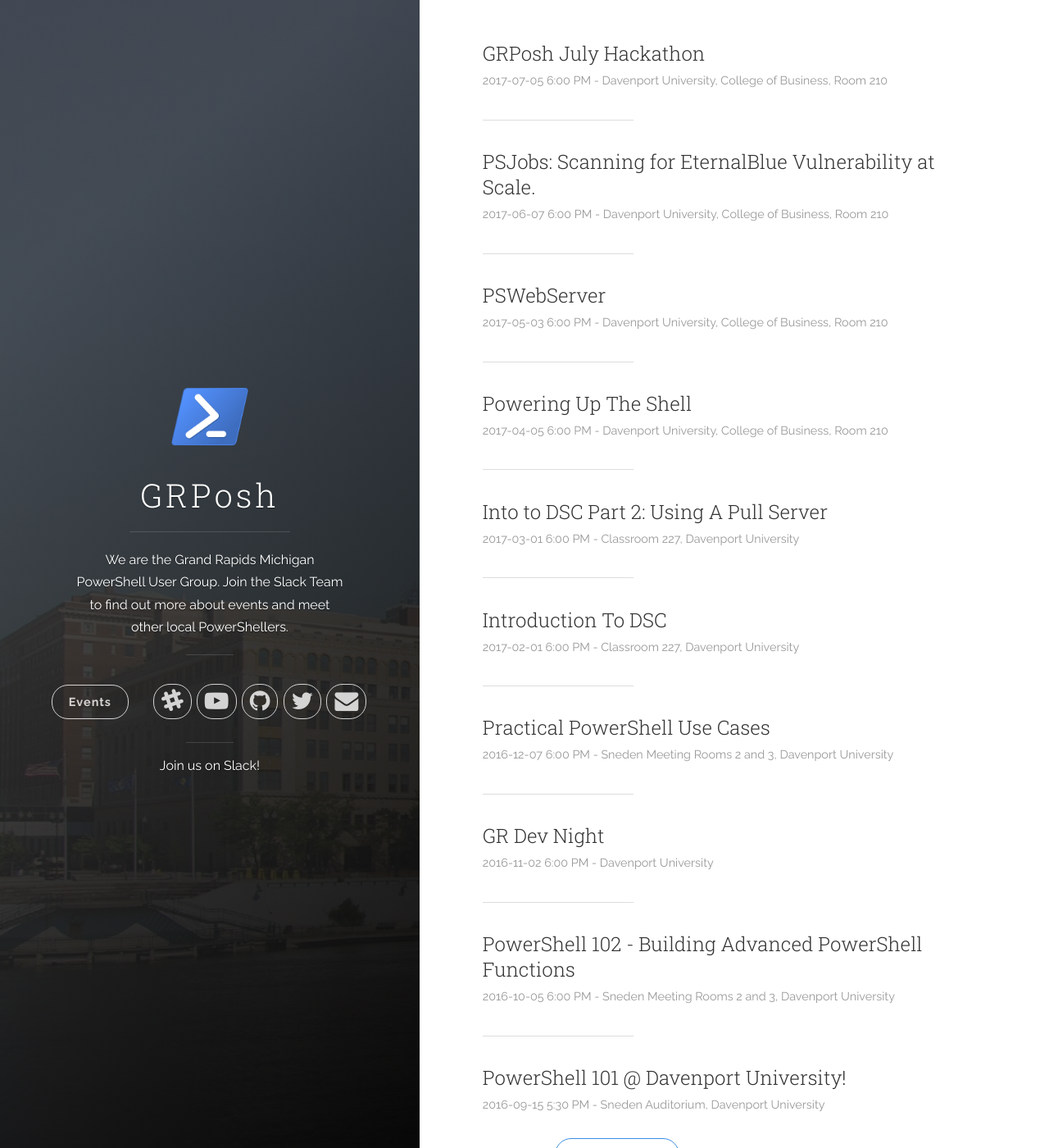
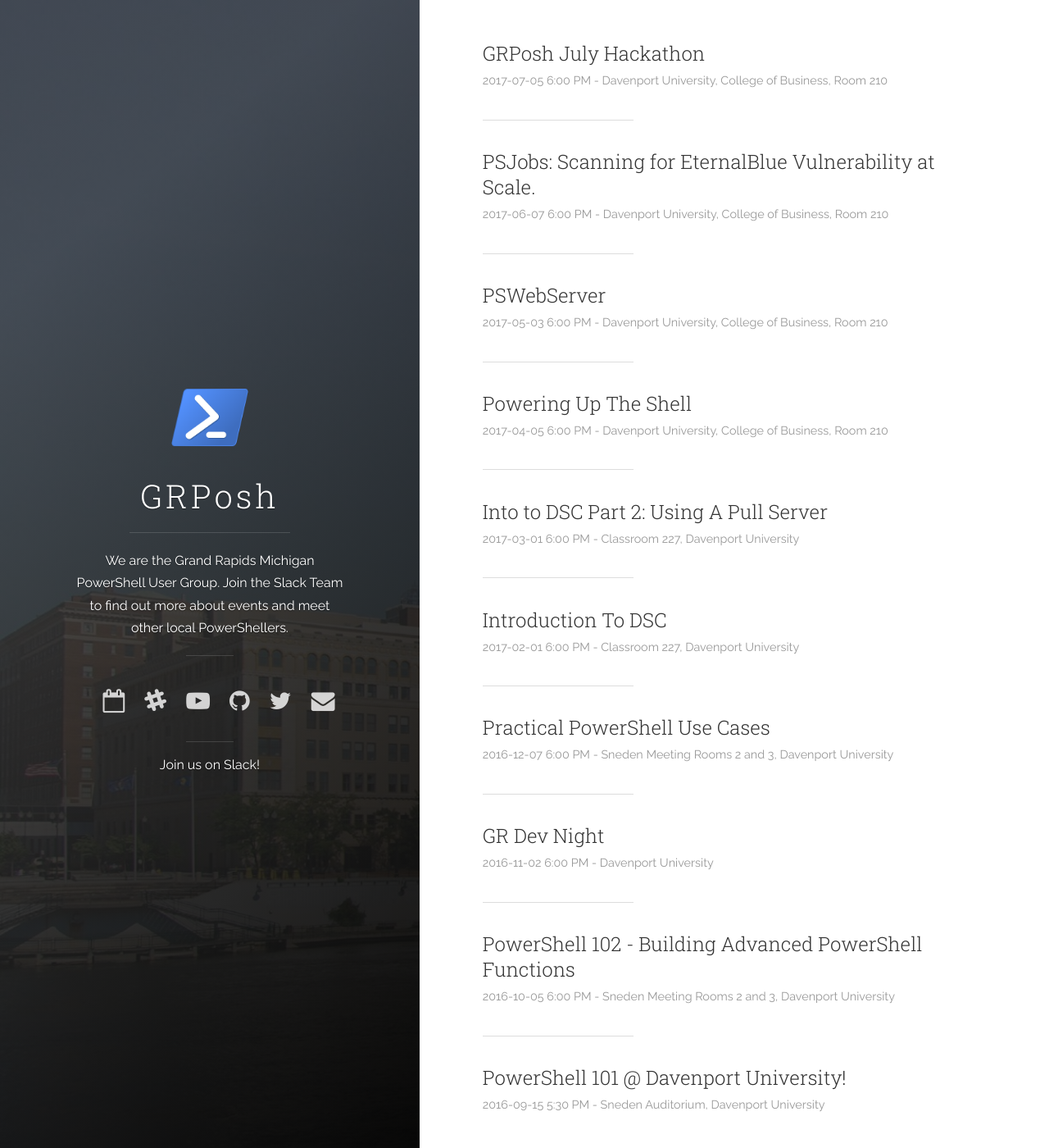
Before and after one commit to GRPosh/GRPosh.github.io, a Jekyll site: the page built from index.html, in a window 1280 px wide and 1400 px high. Shown: the whole window at 82% size. Built offline with Jekyll 4.4.1, drawn with Linux system fonts in a browser that asks for light colours; nearby versions of some CDN libraries; the list of posts is cut into pages by our own code.

Commit message:
Clean up icons.

```diff
--- a/_config.yml
+++ b/_config.yml
@@ -9,9 +9,9 @@
 author:
   name: GRPosh
   email: grposh@outlook.com
-  slack_team: grposh
+  slack_team: GRPosh
   twitter_username: grposh
-  github_username:  grposh
+  github_username:  GRPosh
   youtube_channel: https://www.youtube.com/channel/UCb9jg2gj9alnFVCXuRuEVaA
 
 defaults:
--- a/_includes/header.html
+++ b/_includes/header.html
@@ -18,19 +18,21 @@
 
         <div class="navigation-wrapper">
 
-          <nav class="cover-navigation cover-navigation--primary">
+          <nav class="cover-navigation navigation--social">
+
             <ul class="navigation">
-              <li class="navigation__item"><a href="{{ site.baseurl }}#events" title="link to {{ site.title }} events." class="events-button">Events</a></li>
-            </ul>
-          </nav>
 
-          <nav class="cover-navigation navigation--social">
-            <ul class="navigation">
+              <!-- Events -->
+              <li class="navigation__item">
+                <a href="{{ site.baseurl }}#events" title="{{ site.author.name }} Events" class="events-button">
+                  <i class="fa fa-calendar-o fa-2x"></i>
+                </a>
+              </li>
 
               {% if site.author.slack_team %}
               <!-- Slack -->
               <li class="navigation__item">
-                <a href="https://{{ site.author.slack_team }}.slack.com" title="{{ site.author.slack_team }} on Slack" target="_blank">
+                <a href="https://{{ site.author.slack_team }}.slack.com" title="{{ site.author.name}} on Slack" target="_blank">
                   <i class="fa fa-slack fa-2x"></i>
                   <span class="label">Slack</span>
                 </a>
@@ -38,7 +40,7 @@
               {% endif %}
               {% if site.author.youtube_channel %}
               <li class="navigation__item">
-                <a href="{{ site.author.youtube_channel }}" title="GRPosh on YouTube" target="_blank">
+                <a href="{{ site.author.youtube_channel }}" title="{{ site.author.name }} on YouTube" target="_blank">
                   <i class="fa fa-youtube-play fa-2x"></i>
                   <span class="label">YouTube</span>
                 </a>
@@ -47,7 +49,7 @@
               {% if site.author.github_username %}
               <!-- GitHub -->
               <li class="navigation__item">
-                <a href="https://www.github.com/{{ site.author.github_username }}" title="{{ site.author.github_username }} on GitHub" target="_blank">
+                <a href="https://www.github.com/{{ site.author.github_username }}" title="{{ site.author.name }} on GitHub" target="_blank">
                   <i class="fa fa-github fa-2x"></i>
                   <span class="label">GitHub</span>
                 </a>
@@ -56,7 +58,7 @@
               {% if site.author.twitter_username %}
               <!-- Twitter -->
               <li class="navigation__item">
-                <a href="http://twitter.com/{{ site.author.twitter_username }}" title="@{{ site.author.twitter_username }} on Twitter" target="_blank">
+                <a href="http://twitter.com/{{ site.author.twitter_username }}" title="{{ site.author.name }} on Twitter" target="_blank">
                   <i class="fa fa-twitter fa-2x"></i>
                   <span class="label">Twitter</span>
                 </a>
@@ -65,7 +67,7 @@
               {% if site.author.email %}
               <!-- Email -->
               <li class="navigation__item">
-                <a href="mailto:{{ site.author.email }}" title="Email {{ site.author.email }}" target="_blank">
+                <a href="mailto:{{ site.author.email }}" title="Email {{ site.author.name }}" target="_blank">
                   <i class="fa fa-envelope fa-2x"></i>
                   <span class="label">Email</span>
                 </a>
--- a/css/uno.css
+++ b/css/uno.css
@@ -436,8 +436,6 @@
 
 .btn, .navigation__item a {
 	padding: 12px 20px;
-	border: 1px solid #3b8fe3;
-	border-radius: 20px;
 	font-size: .9em;
 	font-weight: bold;
 	letter-spacing: 1px;
```
